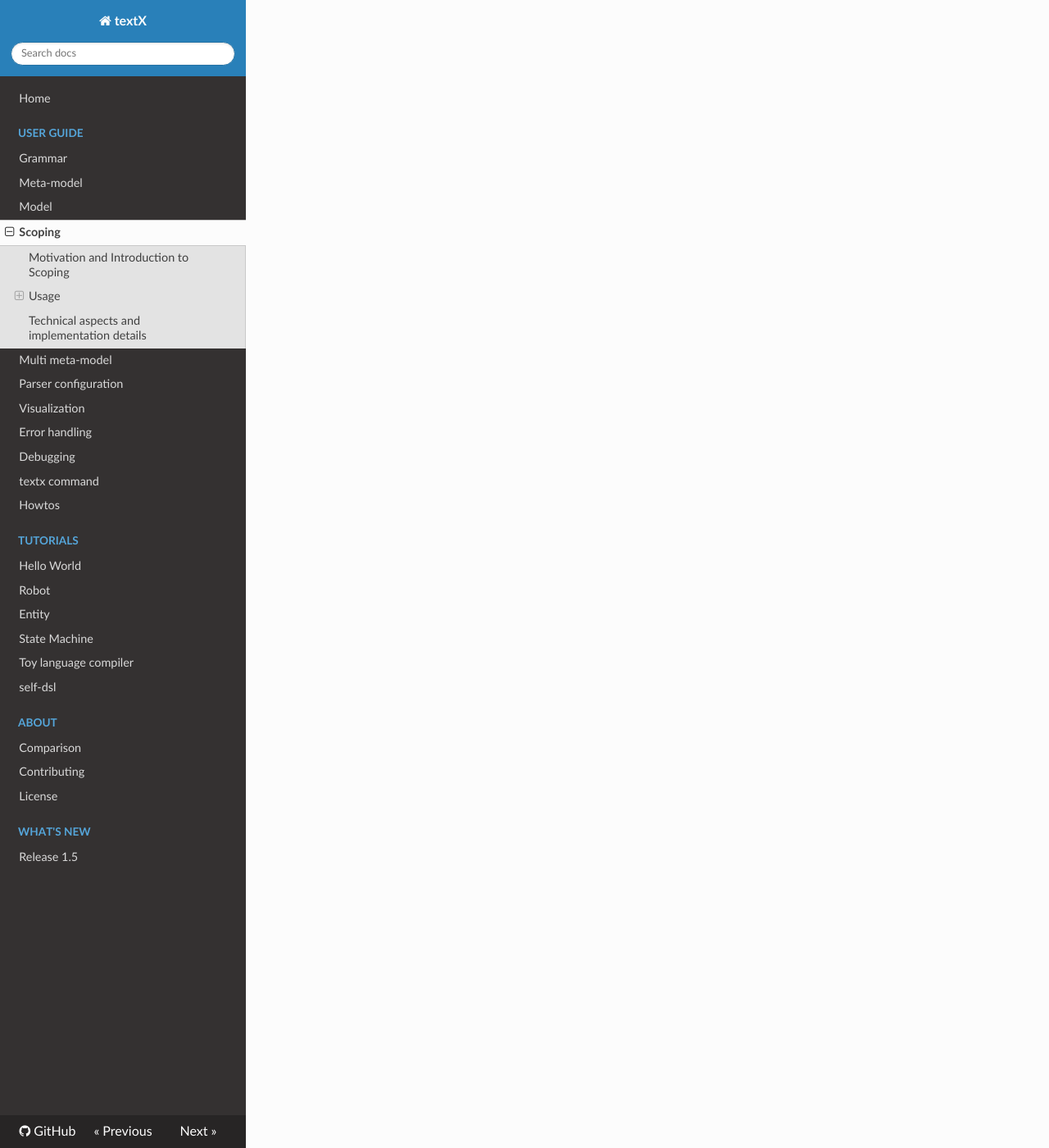
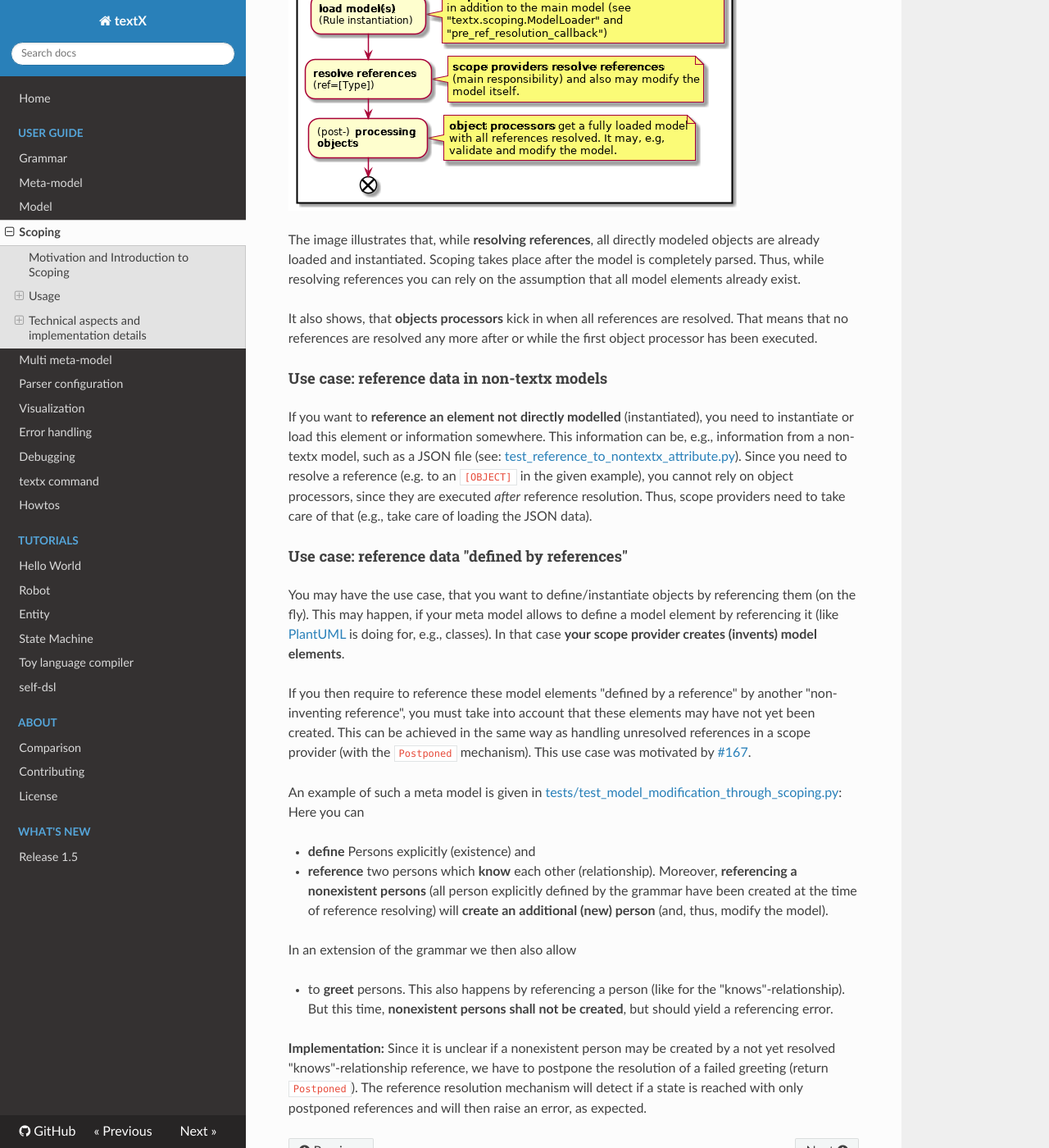
Before and after one commit to textX/textX, an MkDocs documentation site: the page built from docs/scoping.md, in a window 1280 px wide and 1400 px high, scrolled down 4965 px. Shown: the whole window at 82% size. Built offline with MkDocs 1.6.1, drawn with Linux system fonts in a browser that asks for light colours; nearby versions of some CDN libraries; comment, search, counter and statistics services are not loaded; some of the changed text lies outside the part shown.

Commit message:
#167: added example (#168)
added example (see #167) and enhanced docu

````diff
--- a/docs/scoping.md
+++ b/docs/scoping.md
@@ -228,3 +228,75 @@
 regarding the resolution is observed. In the latter case an error is raised. The
 control flow responsibility of the resolution process is allocated to the
 `model.py` module.
+
+
+### Using the scope provider to modify a model
+
+Model creation by the metamodel (loading the model) is divided into
+a set of strictly ordered activities. Understanding that order
+makes it clear where in the metamodel and its configuration (e.g.,
+scope providers or object processors) it is allowed to modify the
+model itself and what has to be taken into account.
+
+The following image sketches these ordered activities:
+![model_from_file_or_str.pu](images/model_from_file_or_str.png)
+
+The image illustrates that, while **resolving references**, all directly modeled
+objects are already loaded and instantiated. Scoping takes place after the model is completely parsed. Thus,
+while resolving references you can rely on the assumption that all
+model elements already exist.
+
+It also shows, that **objects processors** kick in when all
+references are resolved. That means that no references are
+resolved any more after or while the first object processor has been
+executed.
+
+#### Use case: reference data in non-textx models
+
+If you want to **reference an element not directly modelled** (instantiated), you need to
+instantiate or load this element or information somewhere. This information can be,
+e.g., information from a non-textx model, such as a JSON file
+(see: [test_reference_to_nontextx_attribute.py](https://github.com/textX/textX/blob/master/tests/functional/test_scoping/test_reference_to_nontextx_attribute.py)).
+Since you need to resolve a reference (e.g. to an ```[OBJECT]``` in the
+given example), you cannot rely on object processors, since they are executed
+*after* reference resolution. Thus, scope providers need to take care of
+that (e.g., take care of loading the JSON data).
+
+#### Use case: reference data "defined by references"
+
+You may have the use case, that you want to
+define/instantiate objects by referencing them (on the fly).
+This may happen, if your meta model allows to define a model element by referencing
+it (like [PlantUML](http://plantuml.com/) is doing for, e.g., classes).
+In that case **your scope provider creates (invents) model elements**.
+
+If you then require to reference these model elements "defined by
+a reference" by another "non-inventing reference",
+you must take into account that these elements
+may have not yet been created. This can be achieved in the same
+way as handling unresolved references in a scope provider (with the
+```Postponed``` mechanism). This use case was motivated by
+[#167](https://github.com/textX/textX/issues/167).
+
+An example of such a meta model is given in
+[tests/test_model_modification_through_scoping.py](https://github.com/textX/textX/blob/master/tests/functional/test_scoping/test_model_modification_through_scoping.py):
+Here you can
+
+ * **define** Persons explicitly (existence) and
+ * **reference** two persons which **know** each other (relationship).
+ Moreover, **referencing a nonexistent persons** (all person explicitly defined
+ by the grammar have been created at the time of reference resolving)
+ will **create an additional (new) person** (and, thus, modify the model).
+
+In an extension of the grammar we then also allow
+
+ * to **greet** persons. This also happens by referencing a person (like for
+ the "knows"-relationship).
+ But this time, **nonexistent persons shall not be created**, but should yield
+ a referencing error.
+
+   **Implementation:** Since it is unclear if a
+ nonexistent person may be created by a not yet resolved "knows"-relationship reference,
+ we have to postpone the resolution of a failed greeting (return ```Postponed```).
+ The reference resolution mechanism will detect if a state is reached
+ with only postponed references and will then raise an error, as expected.
````
Also changed, not shown: CHANGELOG.md (+3 -1 lines), docs/images/model_from_file_or_str.png (added), 3 other files.
